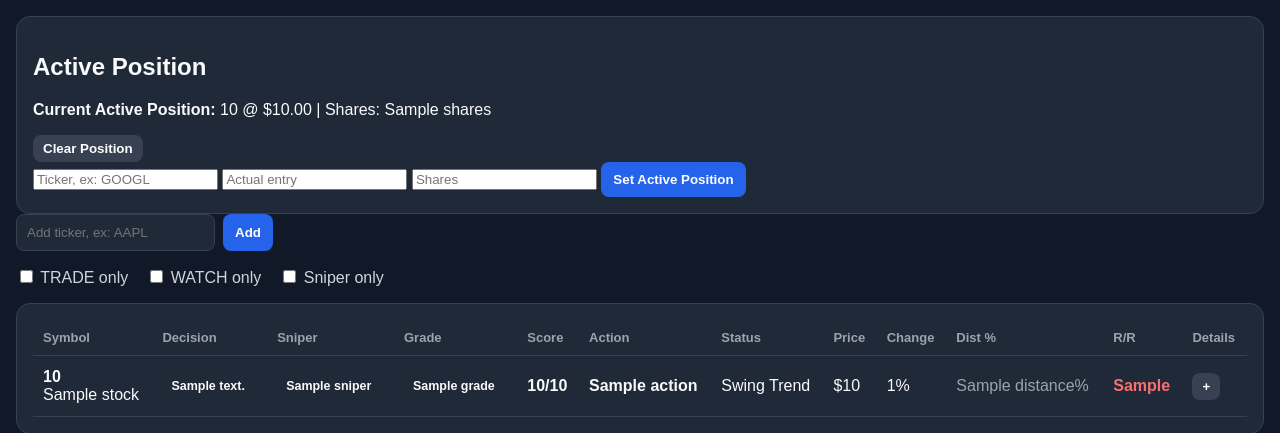
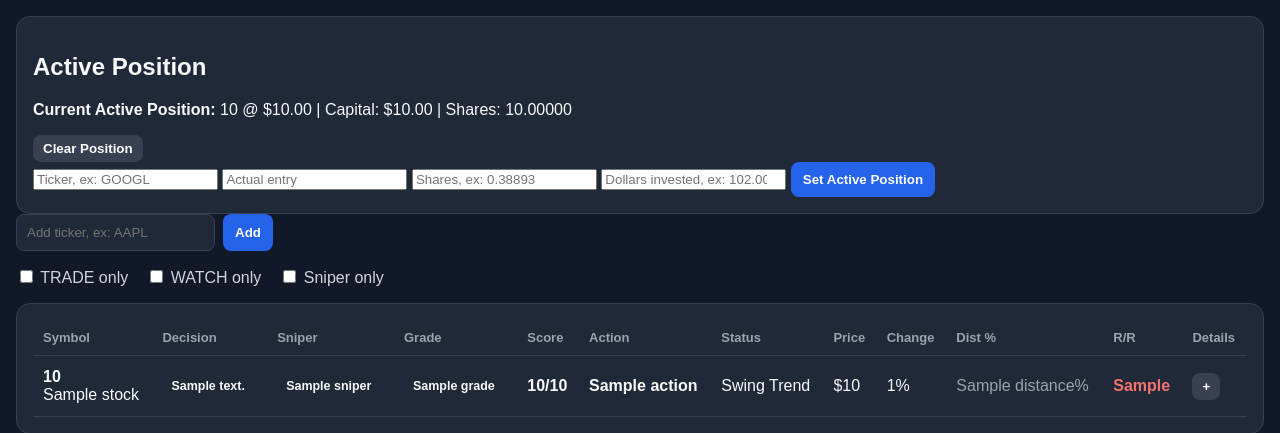
Before and after one commit to GrizzBuilt/stock-setup-scanner, a Flask app: template templates/index.html in a window 1280 px wide. Shown: the part 163-596 px from the top of the page. Run offline with Flask 3, Linux system fonts and the light colour scheme; the template is opened without the code that fills it: most values are stand-ins (such as "Sample title", 1, 10 or a date in 2020).

Commit message:
Support dollar-based active positions

```diff
--- a/app.py
+++ b/app.py
@@ -154,6 +154,9 @@ def add_empty_position_fields(stock):
             "active_position_warning": "",
             "actual_entry": "",
             "actual_shares": "",
+            "capital_in": "",
+            "current_value": "",
+            "percent_gain": "",
             "actual_pl": 0,
             "actual_pl_per_share": 0,
             "actual_entry_gap": 0,
@@ -622,12 +625,15 @@ def build_position_verdict(
     current_price,
     actual_entry,
     shares,
+    capital_in,
     scanner_entry,
     sniper,
     trade_style,
 ):
     pl_per_share = current_price - actual_entry
     total_pl = pl_per_share * shares
+    current_value = current_price * shares
+    percent_gain = (pl_per_share / actual_entry) * 100 if actual_entry else 0
     actual_entry_gap = actual_entry - scanner_entry
 
     protect_level = actual_entry
@@ -704,6 +710,9 @@ def build_position_verdict(
     return {
         "actual_pl": round(total_pl, 2),
         "actual_pl_per_share": round(pl_per_share, 2),
+        "capital_in": round(capital_in, 2),
+        "current_value": round(current_value, 2),
+        "percent_gain": round(percent_gain, 2),
         "actual_entry_gap": round(actual_entry_gap, 2),
         "protect_level": round(protect_level, 2),
         "green_protect": round(green_protect, 2) if green_protect != "" else "",
@@ -725,6 +734,7 @@ def apply_active_position_to_stocks(stocks, active_position):
     active_symbol = active_position["symbol"].upper().strip()
     actual_entry = float(active_position["entry"])
     shares = float(active_position["shares"])
+    capital_in = float(active_position.get("capital") or (actual_entry * shares))
 
     found_active_row = False
 
@@ -740,7 +750,8 @@ def apply_active_position_to_stocks(stocks, active_position):
         found_active_row = True
         stock["is_active_position"] = True
         stock["actual_entry"] = round(actual_entry, 2)
-        stock["actual_shares"] = shares
+        stock["actual_shares"] = round(shares, 5)
+        stock["capital_in"] = round(capital_in, 2)
         stock["active_position_warning"] = "ACTIVE POSITION — MANAGE THIS TICKER"
 
         try:
@@ -755,6 +766,7 @@ def apply_active_position_to_stocks(stocks, active_position):
             current_price=current_price,
             actual_entry=actual_entry,
             shares=shares,
+            capital_in=capital_in,
             scanner_entry=scanner_entry,
             sniper=stock.get("sniper", "NO"),
             trade_style=stock.get("trade_style", "AVOID"),
@@ -1686,13 +1698,15 @@ def set_position():
     symbol = request.form.get("position_symbol", "").upper().strip()
     entry_raw = request.form.get("position_entry", "").strip()
     shares_raw = request.form.get("position_shares", "").strip()
+    capital_raw = request.form.get("position_capital", "").strip()
 
     try:
         entry = float(entry_raw)
-        shares = float(shares_raw)
-
-        if symbol and entry > 0 and shares > 0:
-            set_active_position(symbol, entry, shares)
+        shares = float(shares_raw) if shares_raw else 0
+        capital = float(capital_raw) if capital_raw else 0
+
+        if symbol and entry > 0 and (shares > 0 or capital > 0):
+            set_active_position(symbol, entry, shares=shares, capital=capital)
 
     except ValueError:
         pass
--- a/db.py
+++ b/db.py
@@ -29,10 +29,19 @@ def init_db():
             symbol TEXT NOT NULL,
             entry REAL NOT NULL,
             shares REAL NOT NULL,
+            capital REAL,
             created_at TEXT DEFAULT CURRENT_TIMESTAMP,
             updated_at TEXT DEFAULT CURRENT_TIMESTAMP
         )
     """)
+
+    active_position_columns = [
+        row["name"]
+        for row in conn.execute("PRAGMA table_info(active_position)").fetchall()
+    ]
+
+    if "capital" not in active_position_columns:
+        conn.execute("ALTER TABLE active_position ADD COLUMN capital REAL")
 
     default_symbols = [
         "NVDA",
@@ -99,7 +108,7 @@ def remove_symbol(symbol):
 def get_active_position():
     conn = get_connection()
     row = conn.execute("""
-        SELECT symbol, entry, shares
+        SELECT symbol, entry, shares, capital
         FROM active_position
         WHERE id = 1
     """).fetchone()
@@ -112,31 +121,42 @@ def get_active_position():
         "symbol": row["symbol"],
         "entry": row["entry"],
         "shares": row["shares"],
+        "capital": row["capital"],
     }
 
 
-def set_active_position(symbol, entry, shares):
+def set_active_position(symbol, entry, shares=None, capital=None):
     symbol = symbol.upper().strip()
 
     if not symbol:
         return
 
     entry = float(entry)
-    shares = float(shares)
+    shares = float(shares) if shares not in [None, ""] else 0
+    capital = float(capital) if capital not in [None, ""] else 0
 
-    if entry <= 0 or shares <= 0:
+    if entry <= 0:
+        return
+
+    if shares <= 0 and capital > 0:
+        shares = capital / entry
+    elif capital <= 0 and shares > 0:
+        capital = shares * entry
+
+    if shares <= 0 or capital <= 0:
         return
 
     conn = get_connection()
     conn.execute("""
-        INSERT INTO active_position (id, symbol, entry, shares, updated_at)
-        VALUES (1, ?, ?, ?, CURRENT_TIMESTAMP)
+        INSERT INTO active_position (id, symbol, entry, shares, capital, updated_at)
+        VALUES (1, ?, ?, ?, ?, CURRENT_TIMESTAMP)
         ON CONFLICT(id) DO UPDATE SET
             symbol = excluded.symbol,
             entry = excluded.entry,
             shares = excluded.shares,
+            capital = excluded.capital,
             updated_at = CURRENT_TIMESTAMP
-    """, (symbol, entry, shares))
+    """, (symbol, entry, shares, capital))
 
     conn.commit()
     conn.close()
--- a/templates/index.html
+++ b/templates/index.html
@@ -64,7 +64,9 @@ Main changes:
                             {{ active_position.symbol }}
                             @ ${{ "%.2f"|format(active_position.entry) }}
                             |
-                            Shares: {{ active_position.shares }}
+                            Capital: ${{ "%.2f"|format(active_position.capital or (active_position.entry * active_position.shares)) }}
+                            |
+                            Shares: {{ "%.5f"|format(active_position.shares) }}
                         </p>
 
                         <form action="{{ url_for('clear_position') }}" method="POST" class="clear-position-form">
@@ -97,10 +99,16 @@ Main changes:
 
                 <input
                     type="number"
-                    step="0.0001"
+                    step="0.00001"
                     name="position_shares"
-                    placeholder="Shares"
-                    required
+                    placeholder="Shares, ex: 0.38893"
+                >
+
+                <input
+                    type="number"
+                    step="0.01"
+                    name="position_capital"
+                    placeholder="Dollars invested, ex: 102.00"
                 >
 
                 <button type="submit">Set Active Position</button>
@@ -264,6 +272,11 @@ Main changes:
 
                                             <div class="details-grid">
                                                 <div>
+                                                    <span>Capital In</span>
+                                                    <strong>${{ stock.capital_in }}</strong>
+                                                </div>
+
+                                                <div>
                                                     <span>Actual Entry</span>
                                                     <strong>${{ stock.actual_entry }}</strong>
                                                 </div>
@@ -274,13 +287,23 @@ Main changes:
                                                 </div>
 
                                                 <div>
-                                                    <span>P/L</span>
+                                                    <span>Current Value</span>
+                                                    <strong>${{ stock.current_value }}</strong>
+                                                </div>
+
+                                                <div>
+                                                    <span>Actual P/L</span>
                                                     <strong>${{ stock.actual_pl }}</strong>
                                                 </div>
 
                                                 <div>
                                                     <span>P/L Per Share</span>
                                                     <strong>${{ stock.actual_pl_per_share }}</strong>
+                                                </div>
+
+                                                <div>
+                                                    <span>Percent Gain</span>
+                                                    <strong>{{ stock.percent_gain }}%</strong>
                                                 </div>
 
                                                 <div>
@@ -606,7 +629,9 @@ Main changes:
                         ${escapeHtml(activePosition.symbol)}
                         @ $${Number(activePosition.entry).toFixed(2)}
                         |
-                        Shares: ${escapeHtml(activePosition.shares)}
+                        Capital: $${Number(activePosition.capital || (activePosition.entry * activePosition.shares)).toFixed(2)}
+                        |
+                        Shares: ${Number(activePosition.shares).toFixed(5)}
                     </p>
 
                     <form action="/position/clear" method="POST" class="clear-position-form">
@@ -629,10 +654,13 @@ Main changes:
                         </p>
 
                         <div class="details-grid">
+                            <div><span>Capital In</span><strong>$${escapeHtml(stock.capital_in)}</strong></div>
                             <div><span>Actual Entry</span><strong>$${escapeHtml(stock.actual_entry)}</strong></div>
                             <div><span>Shares</span><strong>${escapeHtml(stock.actual_shares)}</strong></div>
-                            <div><span>P/L</span><strong>$${escapeHtml(stock.actual_pl)}</strong></div>
+                            <div><span>Current Value</span><strong>$${escapeHtml(stock.current_value)}</strong></div>
+                            <div><span>Actual P/L</span><strong>$${escapeHtml(stock.actual_pl)}</strong></div>
                             <div><span>P/L Per Share</span><strong>$${escapeHtml(stock.actual_pl_per_share)}</strong></div>
+                            <div><span>Percent Gain</span><strong>${escapeHtml(stock.percent_gain)}%</strong></div>
                             <div><span>Actual Entry Gap</span><strong>$${escapeHtml(stock.actual_entry_gap)}</strong></div>
                             <div><span>Protect Level</span><strong>$${escapeHtml(stock.protect_level)}</strong></div>
                             <div><span>Green Protect</span><strong>${stock.green_protect ? "$" + escapeHtml(stock.green_protect) : "—"}</strong></div>
```
